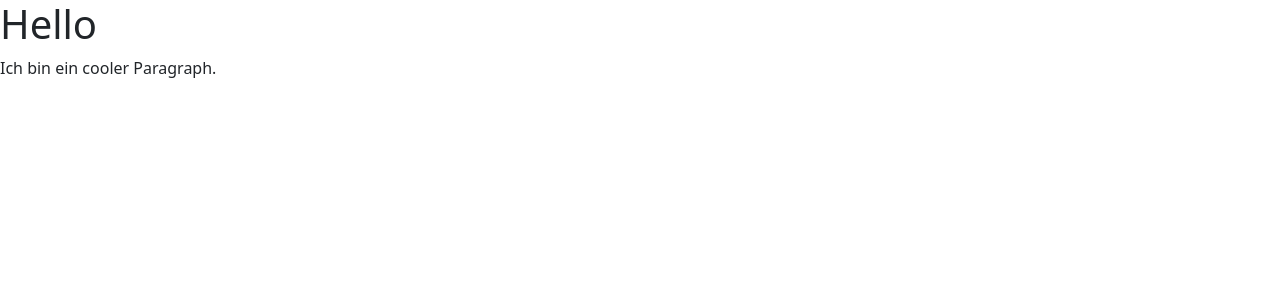
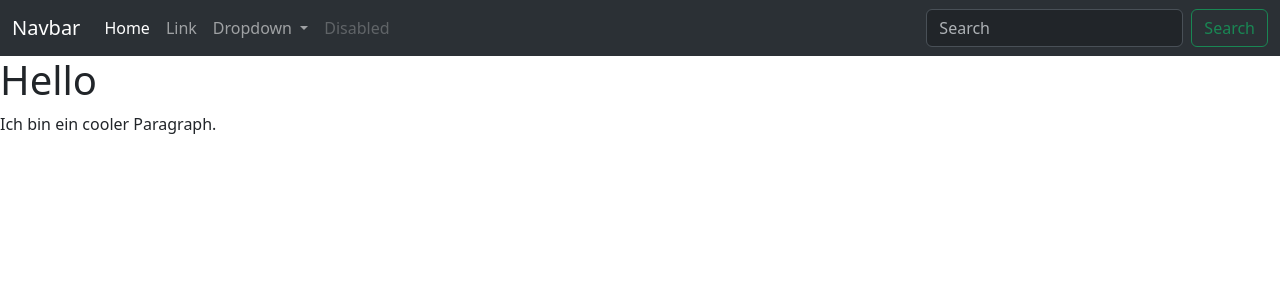
Before and after one commit to Oxford012/Oxford012.github.io, an Angular app in the folder website/: page / in a window 1280 px wide. Shown: the top 300 px of the page. Built offline with nearby package versions, Linux system fonts and the light colour scheme.

Commit message:
feat: add navbar

```diff
--- a/website/src/app/app.component.html
+++ b/website/src/app/app.component.html
@@ -1,3 +1,5 @@
+<app-navbar></app-navbar>
+
 <h1>Hello</h1>
 
 <p>Ich bin ein cooler Paragraph.</p>
--- /dev/null
+++ b/website/src/app/navbar/navbar.component.html
@@ -0,0 +1,36 @@
+<nav class="navbar navbar-expand-lg bg-body-tertiary" data-bs-theme="dark">
+    <div class="container-fluid">
+      <a class="navbar-brand" href="#">Navbar</a>
+      <button class="navbar-toggler" type="button" data-bs-toggle="collapse" data-bs-target="#navbarSupportedContent" aria-controls="navbarSupportedContent" aria-expanded="false" aria-label="Toggle navigation">
+        <span class="navbar-toggler-icon"></span>
+      </button>
+      <div class="collapse navbar-collapse" id="navbarSupportedContent">
+        <ul class="navbar-nav me-auto mb-2 mb-lg-0">
+          <li class="nav-item">
+            <a class="nav-link active" aria-current="page" href="#">Home</a>
+          </li>
+          <li class="nav-item">
+            <a class="nav-link" href="#">Link</a>
+          </li>
+          <li class="nav-item dropdown">
+            <a class="nav-link dropdown-toggle" href="#" role="button" data-bs-toggle="dropdown" aria-expanded="false">
+              Dropdown
+            </a>
+            <ul class="dropdown-menu">
+              <li><a class="dropdown-item" href="#">Action</a></li>
+              <li><a class="dropdown-item" href="#">Another action</a></li>
+              <li><hr class="dropdown-divider"></li>
+              <li><a class="dropdown-item" href="#">Something else here</a></li>
+            </ul>
+          </li>
+          <li class="nav-item">
+            <a class="nav-link disabled" aria-disabled="true">Disabled</a>
+          </li>
+        </ul>
+        <form class="d-flex" role="search">
+          <input class="form-control me-2" type="search" placeholder="Search" aria-label="Search">
+          <button class="btn btn-outline-success" type="submit">Search</button>
+        </form>
+      </div>
+    </div>
+  </nav>
```
Also changed, not shown: website/src/app/app.component.ts (+6 -5 lines), website/src/app/navbar/navbar.component.ts (added, +12 -0 lines), website/src/app/navbar/navbar.component.scss (added), 1 other file (tests, documents, lock files or other folders).
